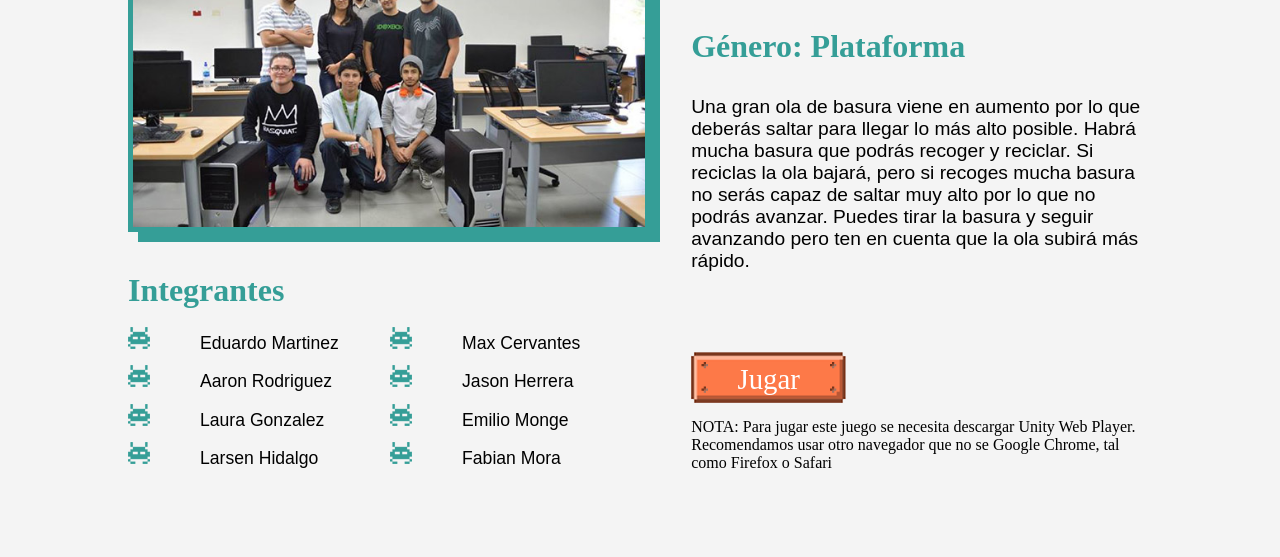
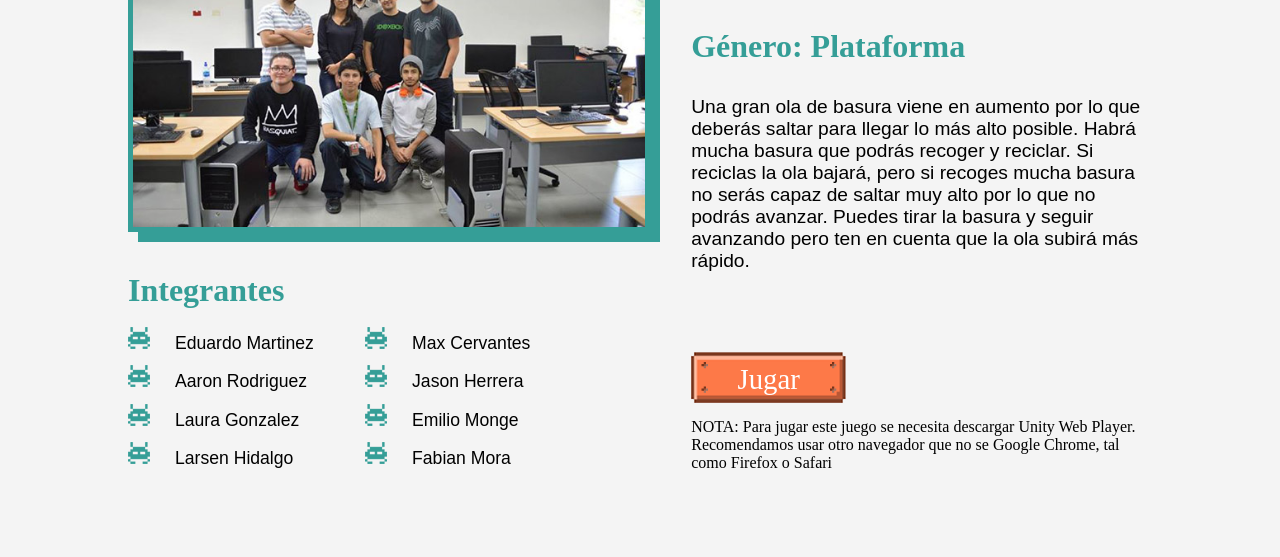
Before and after one commit to cetav-ddw/gamedesign, a plain HTML site: page pages/trash-flood.html in a window 1280 px wide. Shown: the part 751-1308 px from the top of the page. Drawn offline with Linux system fonts and the light colour scheme; a web font is replaced by a local one.

Commit message:
Se ajustaron los bullets de los integrantes

```diff
--- a/sass/partials/modules/_games-pages.scss
+++ b/sass/partials/modules/_games-pages.scss
@@ -70,7 +70,7 @@
     @include sprite;
     content: "";
     display: inline-block;
-    margin-right: 50px;
+    margin-right: 25px;
 }
 
 .demo-content-team img {
```
Also changed, not shown: css/style.css.
